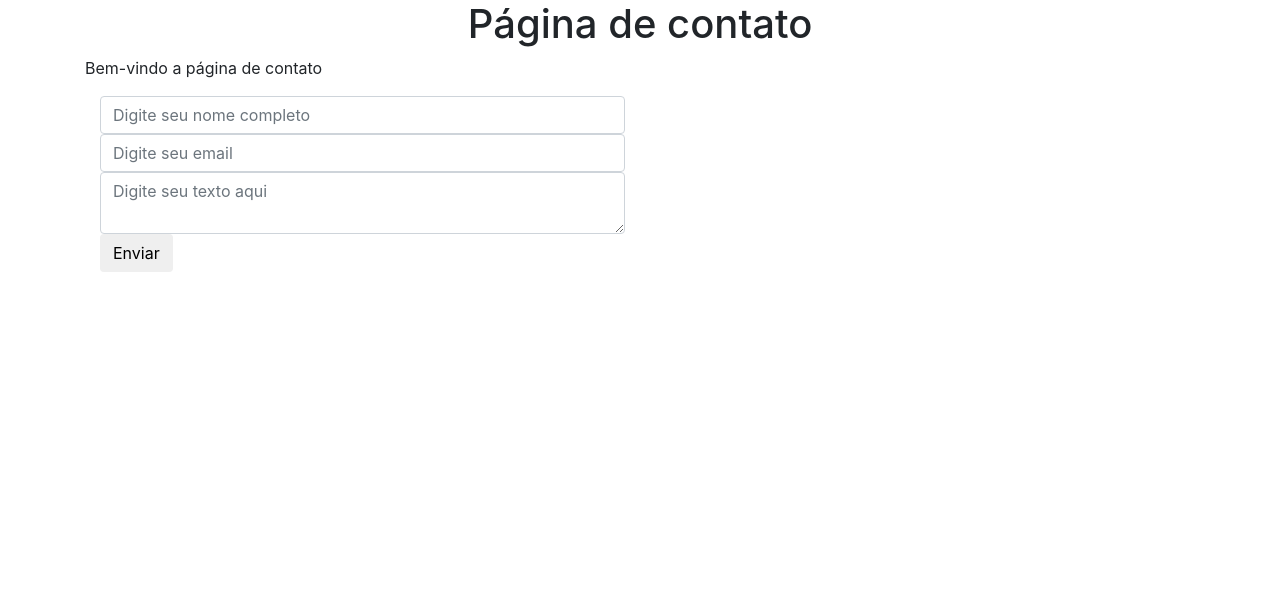
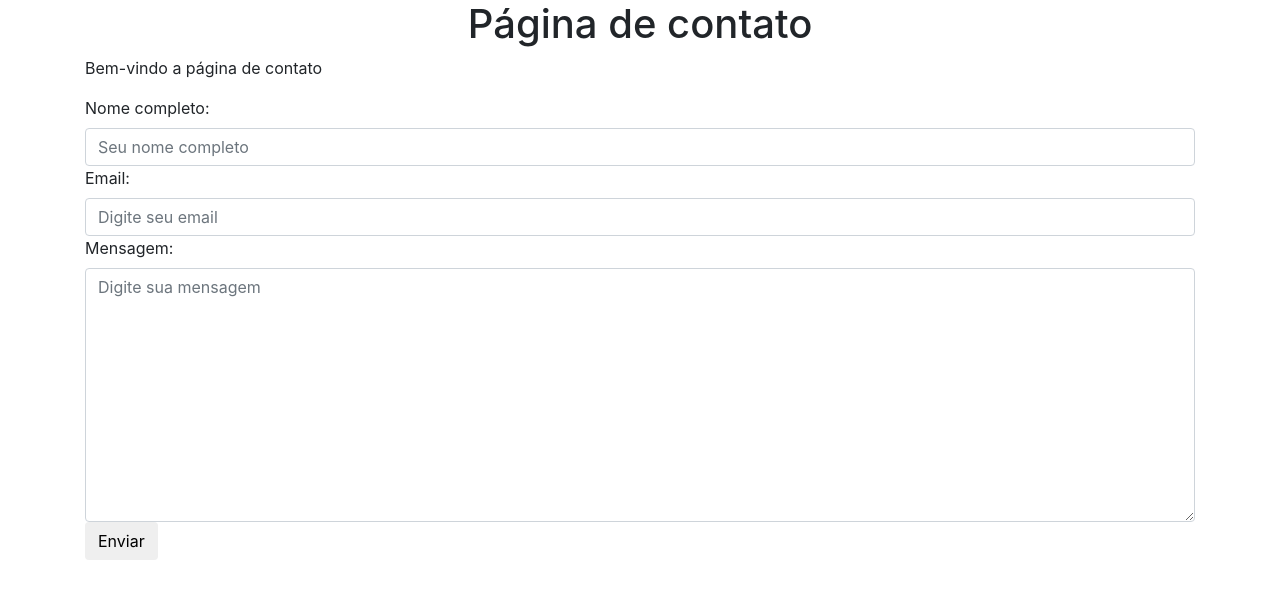
Before and after one commit to wislonjunio/django_ecommerce, a Django app: page /contact/ in a window 1280 px wide. Shown: the top 599 px of the page. Run offline with Django 3.2, Linux system fonts and the light colour scheme; some libraries are stand-ins or nearby versions.

Commit message:
e_commerce/forms.py, e_commerce/views.py e template/contact/view.html foram alterados

```diff
--- a/e_commerce/forms.py
+++ b/e_commerce/forms.py
@@ -1,6 +1,30 @@
 from django import forms
 
 class ContactForm(forms.Form):
-    fullname = forms.CharField()
-    email = forms.EmailField()
-    content = forms.CharField()
+    nome_completo = forms.CharField(
+    error_messages={'required': 'Obrigatório o preenchimento do nome'},
+        widget=forms.TextInput(
+            attrs={
+                    "class": "form-control",
+                    "placeholder": "Seu nome completo"
+                }
+            )
+        )
+    email     = forms.EmailField(
+        error_messages={'invalid': 'Digite um email válido!'},
+        widget=forms.EmailInput(
+            attrs={
+                    "class": "form-control",
+                    "placeholder": "Digite seu email"
+                }
+            )
+        )
+    mensagem   = forms.CharField(
+        error_messages={'required': 'É obrigatório o preenchimento do campo mensagem!'},
+        widget=forms.Textarea(
+            attrs={
+                    "class": "form-control",
+                    "placeholder": "Digite sua mensagem"
+                }
+            )
+)
--- a/e_commerce/views.py
+++ b/e_commerce/views.py
@@ -1,5 +1,7 @@
 from django.http import HttpResponse
 from django.shortcuts import render
+
+from .forms import ContactForm
 
 
 def home_page(request):
@@ -19,9 +21,12 @@ def about_page(request):
 
 
 def contact_page(request):
+    contact_form = ContactForm(request.POST or None)
     context = {
+
         "title": "Página de contato",
-        "content": "Bem-vindo a página de contato"
+        "content": "Bem-vindo a página de contato",
+        "form": contact_form
     }
     if request.method == "POST":
         print(request.POST)
--- a/template/contact/view.html
+++ b/template/contact/view.html
@@ -20,17 +20,14 @@
     <div class='container'>
         <div class='row'>
             <div class='col'>
-                <p>{{ content }}</p>
-                <div class='col-sm-6 col-12'>
-                    <form method='POST'> {% csrf_token %}
-                        <input type='text' class='form-control' name='fullname ' placeholder='Digite seu nome completo'>
-                        <input type='email' class='form-control' name='email' placeholder='Digite seu email'>
-                        <textarea name='content' class='form-control' placeholder='Digite seu texto aqui'></textarea>
-                        <button type='submit' class='btn btn-default'>Enviar</button>
-                    </form>
-                </div>
+                <p>{{ content }}</p <div class='col-sm-6 col-12'>
+                <form method='POST'> {% csrf_token %}
+                    {{ form }}
+                    <button type='submit' class='btn btn-default'>Enviar</button>
+                </form>
             </div>
         </div>
+    </div>
     </div>
     <!-- Optional JavaScript -->
     <!-- jQuery first, then Popper.js, then Bootstrap JS -->
@@ -45,4 +42,4 @@
         crossorigin="anonymous"></script>
 </body>
 
-</html>
+</html
```
Also changed, not shown: 1 other file.
